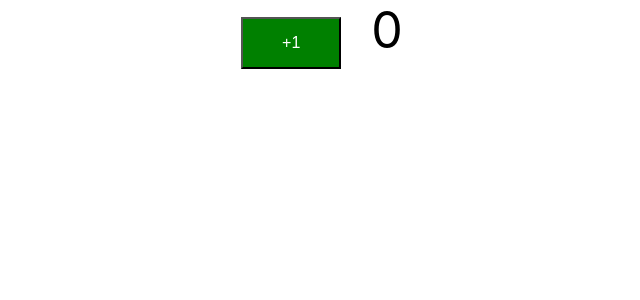
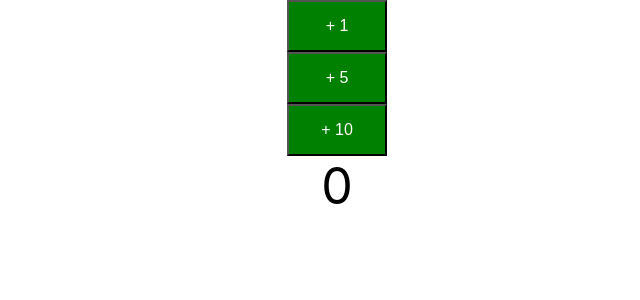
Before and after one commit to sinanulug34/react-todo, a React (Create React App) app: page / in a window 1280 px wide. Shown: the top 300 px of the page, without its empty margins (303-943 px from the left). Built offline with nearby package versions, Linux system fonts and the light colour scheme.

Commit message:
added buttons using react

```diff
--- a/src/App.js
+++ b/src/App.js
@@ -9,7 +9,7 @@ class App extends Component{
   render (){
     return (
       <div className ="App">
-        <Counter></Counter>
+       <Counter/>
       </div>
     );
   }
--- a/src/components/counter/Counter.jsx
+++ b/src/components/counter/Counter.jsx
@@ -1,34 +1,65 @@
 import './Counter.css'
 import React,{ Component } from 'react';
+import PropTypes from 'prop-types'
 
 class Counter extends Component{
-      //define the initial state in a constructor
-      // state => counter 0
+  constructor(){
+    super()
+    this.state = {
+      counter : 0
+    }
+    this.increment = this.increment.bind(this)
+  }
+
+  render (){
+    return (
+      <div className ="counter">
+        <Counterbutton by = {1} incrementMethod={this.increment}/>
+        <Counterbutton by ={5} incrementMethod={this.increment}/>
+        <Counterbutton by={10} incrementMethod={this.increment}/>
+    <span className="count">{this.state.counter}</span>
+      </div>
+    );
+  }
+
+  increment(by){
+
+
+    //console.log(`incremet from parent - ${by}`)
+     this.setState({
+       counter: this.state.counter +by
+     });
+     }
+}
+class Counterbutton extends Component{
     constructor(){
-      //initial for a specific compenent in React
-      super() // you call this super() method, you can not without this method using this.state.counter //Error 1
+
+      super()
       this.state = {
         counter : 0
       }
-      //what is the meaning of ?
       this.increment = this.increment.bind(this)
     }
+
   render (){
+    const style={fontSize:"50px",padding:" 15px 30px"}
   return (
     <div className="counter">
-      <button onClick={this.increment}>+1</button>
-      <span className="count">{this.state.counter}</span>
+      <button onClick={this.increment} >+ {this.props.by}</button>
     </div>
   )
 }
-// eğer bir methodu class içerisinden call edeceksek, function keyword unu kaldırmalısın.
- increment(){ //update state - counter++
-  //console.log('increment');
-  this.state.counter++;
-  // you dont update the state ıf the component directly
+increment(){
   this.setState({
-    state: this.state.counter + 1
+    counter: this.state.counter + this.props.by
   });
+  this.props.incrementMethod(this.props.by);
   }
 }
+Counterbutton.defaultProps = {
+    by:1
+}
+Counterbutton.propTypes={
+  by: PropTypes.number
+}
 export default Counter
```
